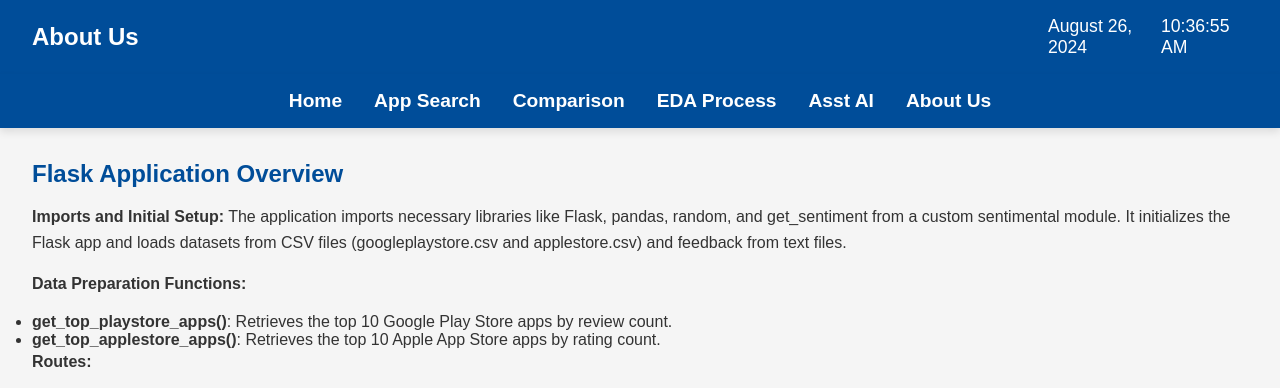
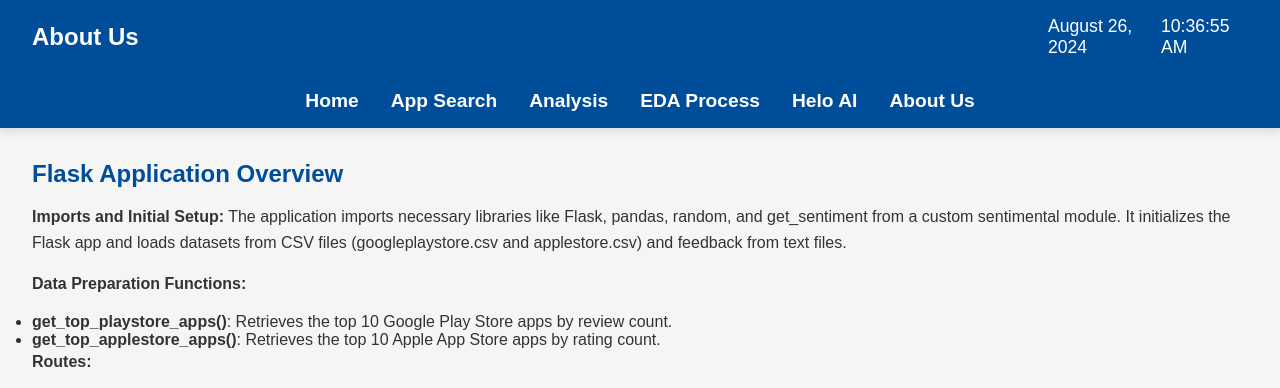
Before and after one commit to Siva-Subramaniam-DS/app-analysis, a Flask app: page /about-us in a window 1280 px wide. Shown: the top 388 px of the page. Run offline with Flask 3, Linux system fonts and the light colour scheme; some libraries are stand-ins or nearby versions.

Commit message:
Add files via upload

```diff
--- a/app.py
+++ b/app.py
@@ -52,7 +52,7 @@ def convert_objectid_to_str(data):
 def home():
     return render_template('home.html')
 
-@app.route('/app', methods=['GET', 'POST'])
+@app.route('/AppSearch', methods=['GET', 'POST'])
 def index():
     app_info = None
     playstore_info = None
--- a/templates/Eda.html
+++ b/templates/Eda.html
@@ -20,9 +20,9 @@
         <ul>
             <li><a href="/">Home</a></li>
             <li><a href="/AppSearch">App Search</a></li>
-            <li><a href="/analysis">Comparison</a></li>
+            <li><a href="/analysis">Analysis</a></li>
             <li><a href="/eda">EDA Process</a></li>
-            <li><a href="/helobot">Asst AI</a></li>
+            <li><a href="/helobot">Helo AI</a></li>
             <li><a href="/about-us">About Us</a></li>
         </ul>
     </nav>
--- a/templates/about_us.html
+++ b/templates/about_us.html
@@ -17,10 +17,10 @@
     <nav>
         <ul>
             <li><a href="/">Home</a></li>
-            <li><a href="/app">App Search</a></li>
-            <li><a href="/analysis">Comparison</a></li>
+            <li><a href="/AppSearch">App Search</a></li>
+            <li><a href="/analysis">Analysis</a></li>
             <li><a href="/eda">EDA Process</a></li>
-            <li><a href="/helobot">Asst AI</a></li>
+            <li><a href="/helobot">Helo AI</a></li>
             <li><a href="/about-us">About Us</a></li>
         </ul>
     </nav>
--- a/templates/analysis.html
+++ b/templates/analysis.html
@@ -18,10 +18,10 @@
     <nav>
         <ul>
             <li><a href="/">Home</a></li>
-            <li><a href="/app">App Search</a></li>
-            <li><a href="/analysis">Comparison</a></li>
+            <li><a href="/AppSearch">App Search</a></li>
+            <li><a href="/analysis">Analysis</a></li>
             <li><a href="/eda">EDA Process</a></li>
-            <li><a href="/helobot">Asst AI</a></li>
+            <li><a href="/helobot">Helo AI</a></li>
             <li><a href="/about-us">About Us</a></li>
         </ul>
     </nav>
--- a/templates/helobot.html
+++ b/templates/helobot.html
@@ -17,10 +17,10 @@
     <nav class="navbar">
         <ul>
             <li><a href="/">Home</a></li>
-            <li><a href="/app">Comparison</a></li>
+            <li><a href="/AppSearch">App Search</a></li>
             <li><a href="/analysis">Analysis</a></li>
             <li><a href="/eda">EDA Process</a></li>
-            <li><a href="/helobot">Your AI</a></li>
+            <li><a href="/helobot">Helo AI</a></li>
             <li><a href="/about-us">About Us</a></li>
         </ul>
     </nav>
--- a/templates/home.html
+++ b/templates/home.html
@@ -14,7 +14,7 @@
         <div class="welcome-container">
             <h2>Your App Store Data, Analyzed with Ease</h2>
             <p>Click the button below to get started with analyzing top apps from the Google Play Store and Apple App Store.</p>
-            <a href="/app" class="get-started-button">Get Started</a>
+            <a href="/AppSearch" class="get-started-button">Get Started</a>
         </div>
     </main>
     <footer>
```
Also changed, not shown: templates/app.html (+4 -4 lines).
